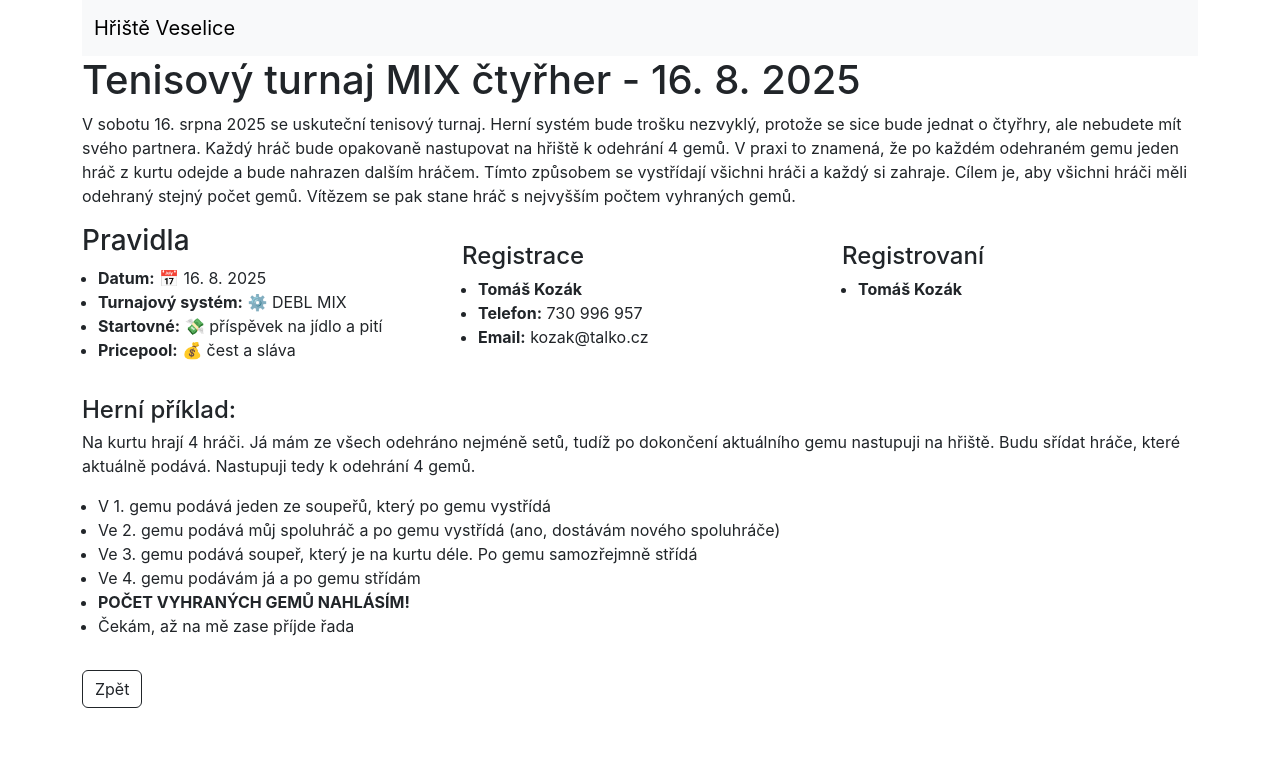
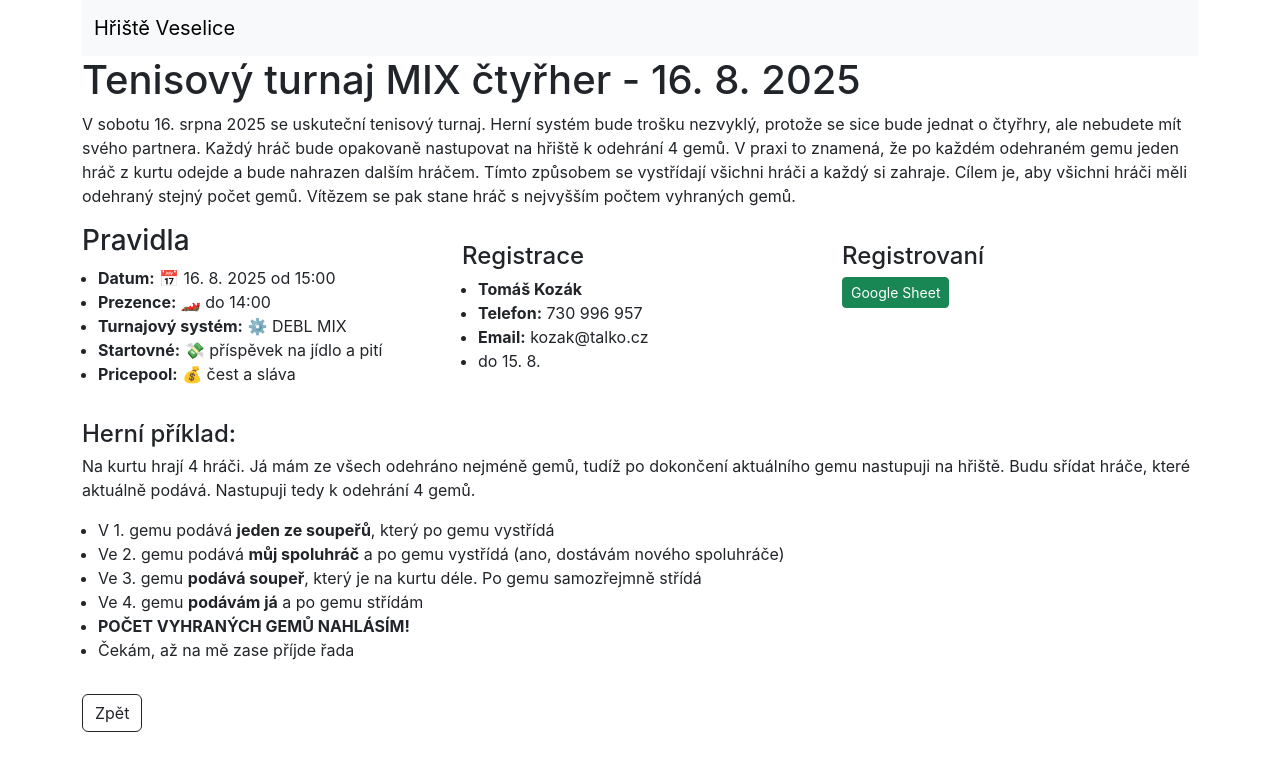
Before and after one commit to kotrzina/hriste, a Next.js app: page /turnaj/2025-debl-mix in a window 1280 px wide. Shown: the top 770 px of the page. Built offline with nearby package versions, Linux system fonts and the light colour scheme.

Commit message:
Add tour info

```diff
--- a/pages/turnaj/2025-debl-mix.tsx
+++ b/pages/turnaj/2025-debl-mix.tsx
@@ -29,7 +29,8 @@ const Debl2025: NextPage = () => {
                 <h3>Pravidla</h3>
                 <p>
                     <ul>
-                        <li><strong>Datum:</strong> 📅 16.&nbsp;8.&nbsp;2025</li>
+                        <li><strong>Datum:</strong> 📅 16.&nbsp;8.&nbsp;2025 od 15:00</li>
+                        <li><strong>Prezence:</strong> 🏎️ do 14:00</li>
                         <li><strong>Turnajový systém:</strong> ⚙️ DEBL MIX</li>
                         <li><strong>Startovné:</strong> 💸 příspěvek na jídlo a pití</li>
                         <li><strong>Pricepool:</strong> 💰 čest a sláva</li>
@@ -44,29 +45,37 @@ const Debl2025: NextPage = () => {
                     <li><strong>Tomáš Kozák</strong></li>
                     <li><strong>Telefon:</strong> 730 996 957</li>
                     <li><strong>Email:</strong> kozak@talko.cz</li>
+                    <li>do 15. 8.</li>
                 </ul>
 
             </Col>
             <Col md={4}>
                 <h4>Registrovaní</h4>
-                <ul>
-                    <li><strong>Tomáš Kozák</strong></li>
-                </ul>
+                <Button
+                    variant={"success"}
+                    size={"sm"}
+                    href={"https://docs.google.com/spreadsheets/d/15I_DpUNiBSf_b6LISI3zzOALb93FNVoS_EyTv8I5Fik/edit?usp=sharing"}
+                    target={"_blank"}>
+                    Google Sheet
+                </Button>
             </Col>
             <Col md={12}>
 
                 <h4>Herní příklad:</h4>
 
                 <p>
-                    Na kurtu hrají 4 hráči. Já mám ze všech odehráno nejméně setů, tudíž po dokončení aktuálního gemu
+                    Na kurtu hrají 4 hráči. Já mám ze všech odehráno nejméně gemů, tudíž po dokončení aktuálního gemu
                     nastupuji na hřiště. Budu sřídat hráče, které aktuálně podává. Nastupuji tedy k odehrání 4 gemů.
                 </p>
 
                 <ul>
-                    <li>V 1. gemu podává jeden ze soupeřů, který po gemu vystřídá</li>
-                    <li>Ve 2. gemu podává můj spoluhráč a po gemu vystřídá (ano, dostávám nového spoluhráče)</li>
-                    <li>Ve 3. gemu podává soupeř, který je na kurtu déle. Po gemu samozřejmně střídá</li>
-                    <li>Ve 4. gemu podávám já a po gemu střídám</li>
+                    <li>V 1. gemu podává <strong>jeden ze soupeřů</strong>, který po gemu vystřídá</li>
+                    <li>Ve 2. gemu podává <strong>můj spoluhráč</strong> a po gemu vystřídá (ano, dostávám nového
+                        spoluhráče)
+                    </li>
+                    <li>Ve 3. gemu <strong>podává soupeř</strong>, který je na kurtu déle. Po gemu samozřejmně střídá
+                    </li>
+                    <li>Ve 4. gemu <strong>podávám já</strong> a po gemu střídám</li>
                     <li><strong>POČET VYHRANÝCH GEMŮ NAHLÁSÍM!</strong></li>
                     <li>Čekám, až na mě zase příjde řada</li>
                 </ul>
```
